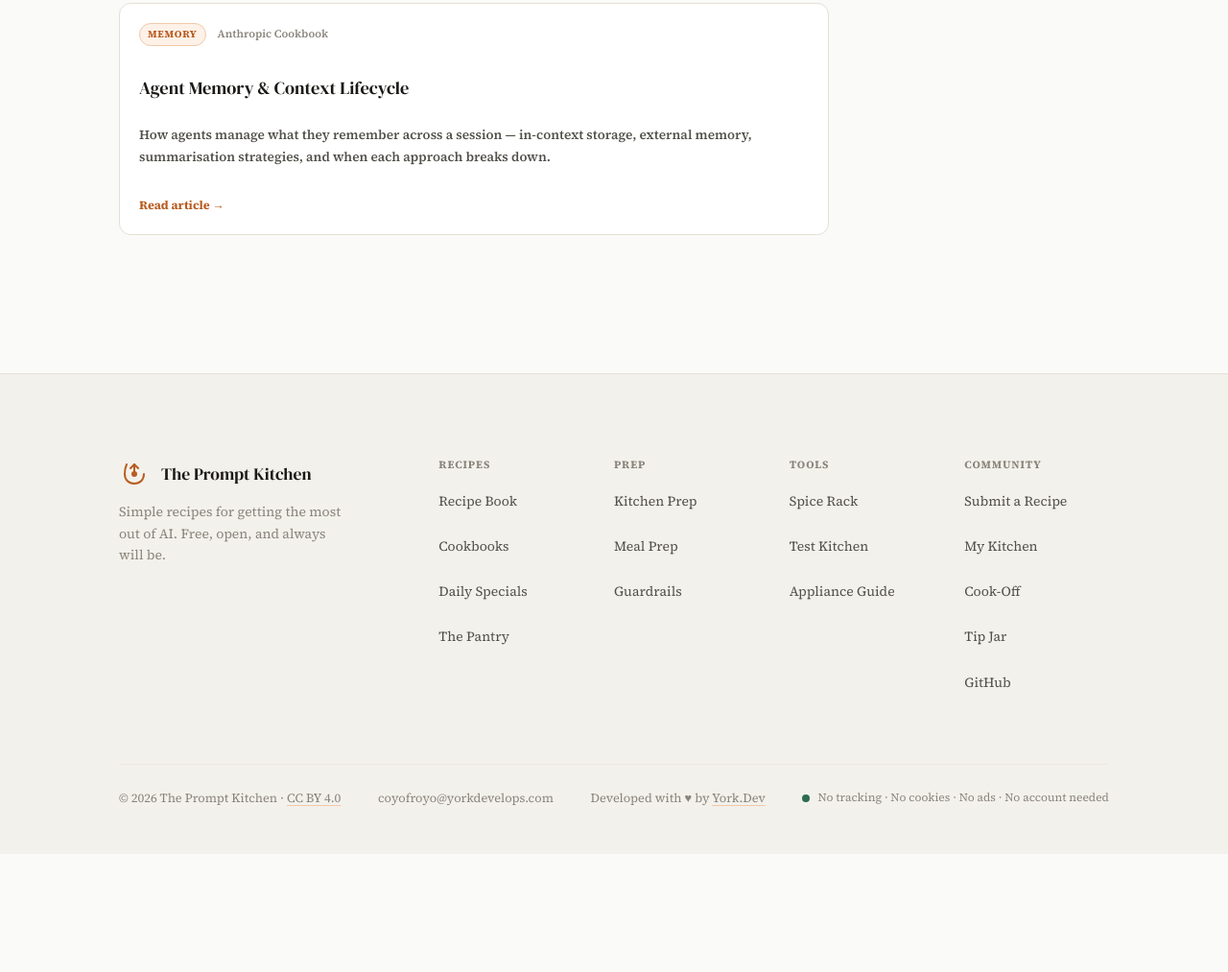
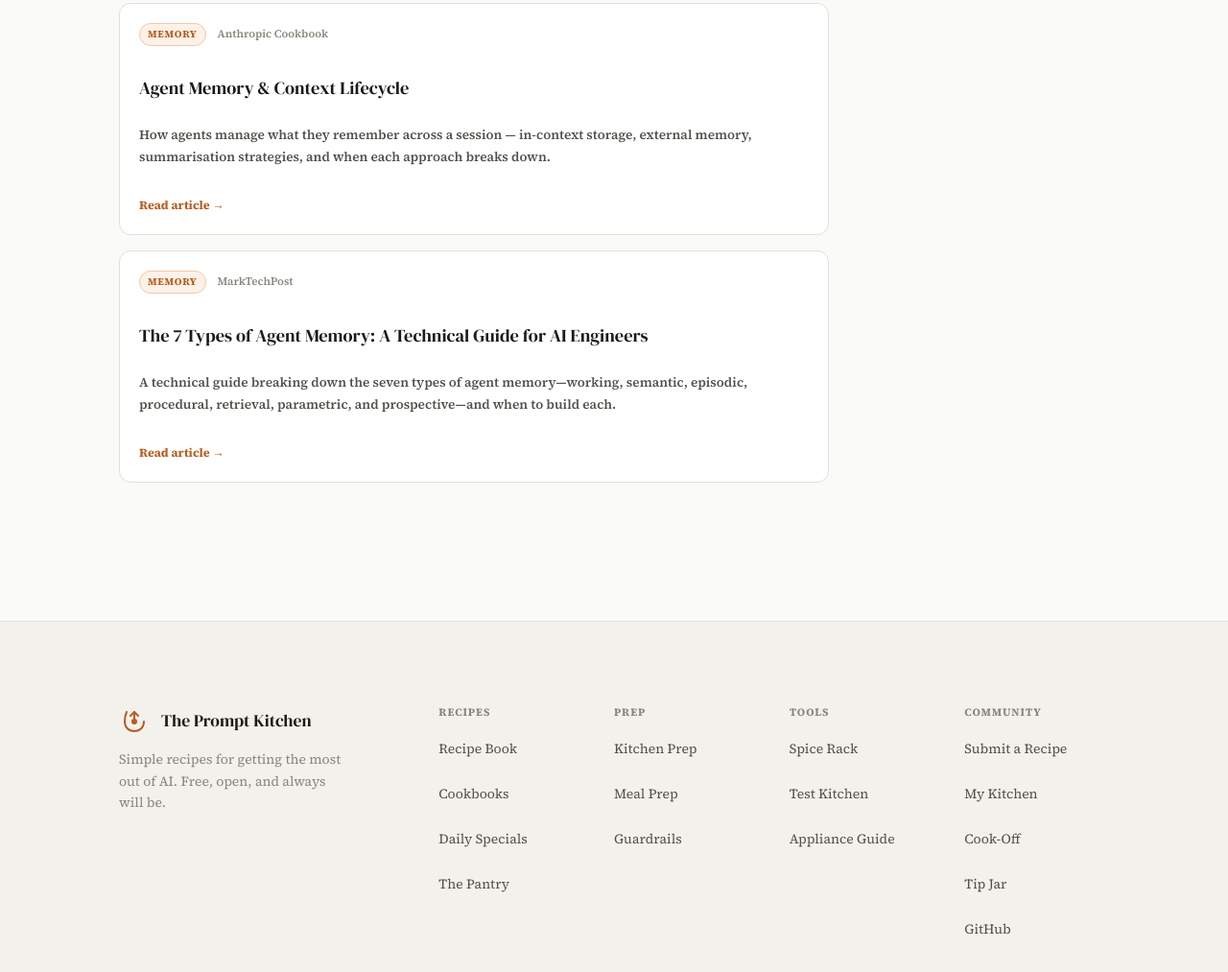
Before and after one commit to cyork95/the-prompt-kitchen-astro, an Astro site: page /context in a window 1280 px wide. Shown: the part 7564-8577 px from the top of the page at 96% size. Before the commit the page ends 8454 px from the top, so only its background shows below. Built offline with nearby package versions, Linux system fonts and the light colour scheme; Astro itself is replaced by a stand-in of ours.

Commit message:
Add 'The 7 Types of Agent Memory' to context reading list

```diff
--- a/src/pages/context/index.astro
+++ b/src/pages/context/index.astro
@@ -246,6 +246,13 @@ import Page from '../../layouts/Page.astro';
               desc: "How agents manage what they remember across a session — in-context storage, external memory, summarisation strategies, and when each approach breaks down.",
               url: "https://github.com/anthropics/anthropic-cookbook/blob/main/tool_use/tool_use_agent.ipynb",
             },
+            {
+              title: "The 7 Types of Agent Memory: A Technical Guide for AI Engineers",
+              source: "MarkTechPost",
+              tag: "Memory",
+              desc: "A technical guide breaking down the seven types of agent memory—working, semantic, episodic, procedural, retrieval, parametric, and prospective—and when to build each.",
+              url: "https://www.marktechpost.com/2026/06/21/the-7-types-of-agent-memory-a-technical-guide-for-ai-engineers/",
+            },
           ].map(r => (
             <a href={r.url} target="_blank" rel="noopener" class="reading-card">
               <div class="reading-meta">
```
Also changed, not shown: 1 other file.
